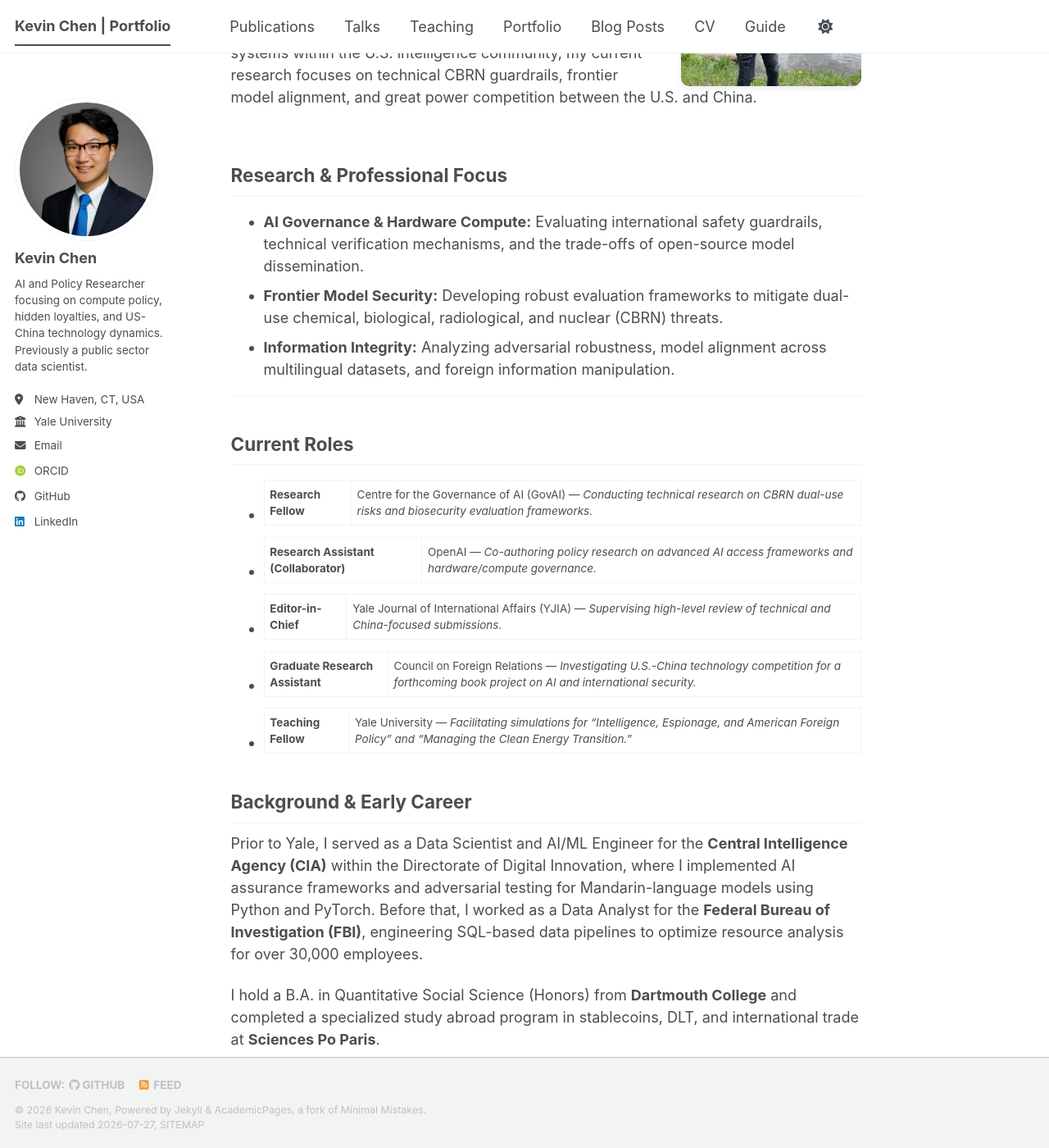
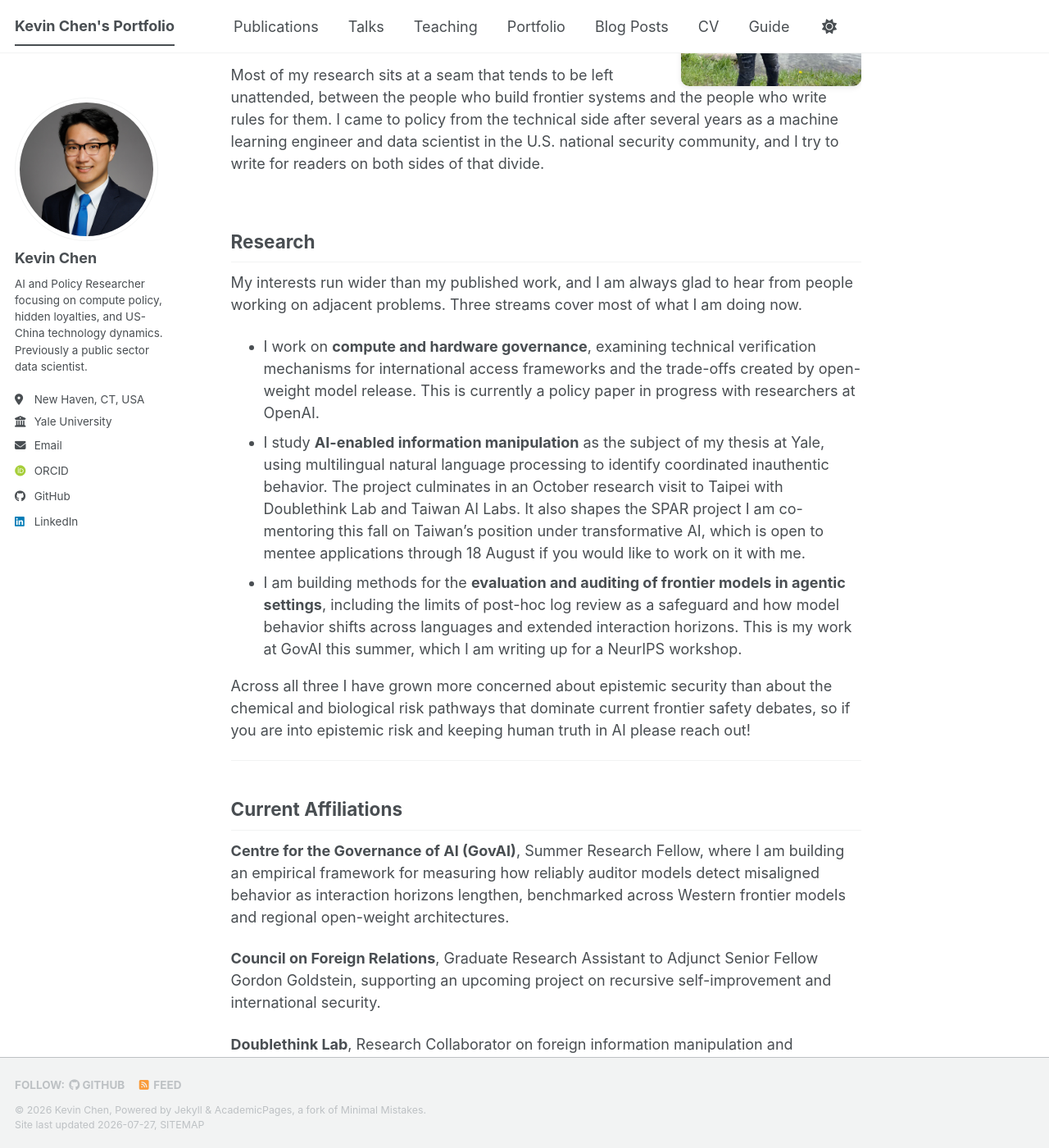
Before and after one commit to mysticallama/mysticallama.github.io, a Jekyll site: the page built from _pages/about.md, in a window 1280 px wide and 1400 px high, scrolled down 332 px. Shown: the whole window at 82% size. Built offline with Jekyll 4.4.1, drawn with Linux system fonts in a browser that asks for light colours; some web fonts are replaced; a script bundle is joined from its source files by our own code; library files that are not in the unit come from our copies; some of the changed text lies outside the part shown.

Commit message:
modifying about page

```diff
--- a/_config.yml
+++ b/_config.yml
@@ -9,7 +9,7 @@
 # Basic Site Settings
 locale                   : "en-US"
 site_theme               : "default" # The available themes options are "default", "air", "sunrise", "mint", "dirt" and "contrast"
-title                    : "Kevin Chen | Portfolio"
+title                    : "Kevin Chen's Portfolio"
 title_separator          : "-"
 name                     : &name "Kevin Chen"
 description              : &description "Kevin Chen's academic portfolio"   # Update this with a general description of your site, this is the default if not overridden by a page
@@ -40,7 +40,7 @@ author:
   impactstory      : # URL
   orcid            : "https://orcid.org/0000-0001-5965-279X"
   semantic         : # URL
-  ssrn             : # URL
+  ssrn             : # URLv
   pubmed           : # URL
   researchgate     : # URL
   scopus           : # URL
--- a/_pages/about.md
+++ b/_pages/about.md
@@ -10,37 +10,47 @@ redirect_from:
 <div style="overflow: auto; margin-bottom: 2rem;">
 <img src="/images/kevin-headshot.jpg" alt="Kevin Chen" width="220" style="float: right; margin-left: 1.5rem; border-radius: 10px; box-shadow: 0 2px 6px rgba(0,0,0,0.1);">
 
-<p>Hi, I’m <strong>Kevin Chen</strong>. I am a researcher and Master in Public Policy (MPP) candidate at the Yale Jackson School of Global Affairs (Class of 2027), specializing in the intersection of advanced technology, national security, and global governance.</p>
+<p>Hey everyone! I work on AI strategy, with particular attention to how frontier capabilities are reshaping the strategic relationships in the Pacific and how the U.S. is trying to navigate these issues on the security end. I am a Master in Public Policy candidate at the Yale Jackson School of Global Affairs, affiliated with the Schmidt Program on Artificial Intelligence, Emerging Technologies, and National Power, and I serve as Editor-in-Chief of the <em>Yale Journal of International Affairs</em>.</p>
 
-<p>My work bridges the gap between technical machine learning and strategic policy. With over three years of experience building and securing high-consequence AI systems within the U.S. intelligence community, my current research focuses on technical CBRN guardrails, frontier model alignment, and great power competition between the U.S. and China.</p>
+<p>Most of my research sits at a seam that tends to be left unattended, between the people who build frontier systems and the people who write rules for them. I came to policy from the technical side after several years as a machine learning engineer and data scientist in the U.S. national security community, and I try to write for readers on both sides of that divide.</p>
 </div>
 
-## Research & Professional Focus
-* **AI Governance & Hardware Compute:** Evaluating international safety guardrails, technical verification mechanisms, and the trade-offs of open-source model dissemination.
-* **Frontier Model Security:** Developing robust evaluation frameworks to mitigate dual-use chemical, biological, radiological, and nuclear (CBRN) threats.
-* **Information Integrity:** Analyzing adversarial robustness, model alignment across multilingual datasets, and foreign information manipulation.
+## Research
+My interests run wider than my published work, and I am always glad to hear from people working on adjacent problems. Three streams cover most of what I am doing now.
+
+* I work on **compute and hardware governance**, examining technical verification mechanisms for international access frameworks and the trade-offs created by open-weight model release. This is currently a policy paper in progress with researchers at OpenAI.
+* I study **AI-enabled information manipulation** as the subject of my thesis at Yale, using multilingual natural language processing to identify coordinated inauthentic behavior. The project culminates in an October research visit to Taipei with Doublethink Lab and Taiwan AI Labs. It also shapes the SPAR project I am co-mentoring this fall on Taiwan's position under transformative AI, which is open to mentee applications through 18 August if you would like to work on it with me.
+* I am building methods for the **evaluation and auditing of frontier models in agentic settings**, including the limits of post-hoc log review as a safeguard and how model behavior shifts across languages and extended interaction horizons. This is my work at GovAI this summer, which I am writing up for a NeurIPS workshop.
+
+Across all three I have grown more concerned about epistemic security than about the chemical and biological risk pathways that dominate current frontier safety debates, so if you are into epistemic risk and keeping human truth in AI please reach out!
 
 ---
 
-## Current Roles
-* **Research Fellow** | Centre for the Governance of AI (GovAI) — *Conducting technical research on CBRN dual-use risks and biosecurity evaluation frameworks.*
-* **Research Assistant (Collaborator)** | OpenAI — *Co-authoring policy research on advanced AI access frameworks and hardware/compute governance.*
-* **Editor-in-Chief** | Yale Journal of International Affairs (YJIA) — *Supervising high-level review of technical and China-focused submissions.*
-* **Graduate Research Assistant** | Council on Foreign Relations — *Investigating U.S.-China technology competition for a forthcoming book project on AI and international security.*
-* **Teaching Fellow** | Yale University — *Facilitating simulations for "Intelligence, Espionage, and American Foreign Policy" and "Managing the Clean Energy Transition."*
+## Current Affiliations
 
-## Background & Early Career
-Prior to Yale, I served as a Data Scientist and AI/ML Engineer for the **Central Intelligence Agency (CIA)** within the Directorate of Digital Innovation, where I implemented AI assurance frameworks and adversarial testing for Mandarin-language models using Python and PyTorch. Before that, I worked as a Data Analyst for the **Federal Bureau of Investigation (FBI)**, engineering SQL-based data pipelines to optimize resource analysis for over 30,000 employees.
+**Centre for the Governance of AI (GovAI)**, Summer Research Fellow, where I am building an empirical framework for measuring how reliably auditor models detect misaligned behavior as interaction horizons lengthen, benchmarked across Western frontier models and regional open-weight architectures.
 
-I hold a B.A. in Quantitative Social Science (Honors) from **Dartmouth College** and completed a specialized study abroad program in stablecoins, DLT, and international trade at **Sciences Po Paris**.
+**Council on Foreign Relations**, Graduate Research Assistant to Adjunct Senior Fellow Gordon Goldstein, supporting an upcoming project on recursive self-improvement and international security.
+
+**Doublethink Lab**, Research Collaborator on foreign information manipulation and interference in the Taiwan Strait, including an in-person data sprint in Taipei this autumn.
+
+**California Governor's Office of Emergency Services**, Research Collaborator, translating the state's SB 53 frontier AI framework into public-sector crisis management protocols and intervention thresholds.
+
+**Supervised Program for Alignment Research (SPAR)**, Co-Mentor for the Fall 2026 project *Assessing Taiwan's Global Position for Transformative AI*.
+
+**Yale University**, Graduate Teaching Fellow for the course "Artificial Intelligence, Emerging Technologies, and National Power."
+
+I also collaborate with researchers at OpenAI on a policy paper evaluating global frameworks for advanced AI access and compute governance.
 
 ---
 
-## Technical Skills
-* **Programming Languages:** Python, R, SQL, C++, Java, LaTeX
-* **Machine Learning & AI Tools:** PyTorch, TensorFlow, Scikit-learn, Hugging Face Transformers, LangChain, Triton
-* **Data Engineering & DevOps:** Kubernetes, Docker, Kafka, PostgreSQL, Elasticsearch
-* **Spoken Languages:** Mandarin Chinese (Fluent), Russian (Proficient)
+## Background
+
+Before Yale I spent several years as a data scientist and machine learning engineer working on artificial intelligence in the U.S. national security community. That work centered on AI assurance, including adversarial testing and alignment evaluation of Mandarin-language models, alongside production natural language processing and computer vision systems built in Python and PyTorch.
+
+I hold a B.A. with honors in Quantitative Social Science from Dartmouth College
+
+I straddle this strange world of geopolitical policy advising with full stack technical work on AI. I work in Python, R, and SQL, with PyTorch, Hugging Face Transformers, and the usual distributed data tooling, and I can read Chinese and speak Mandarin fluently.
 
 ---
 
```
